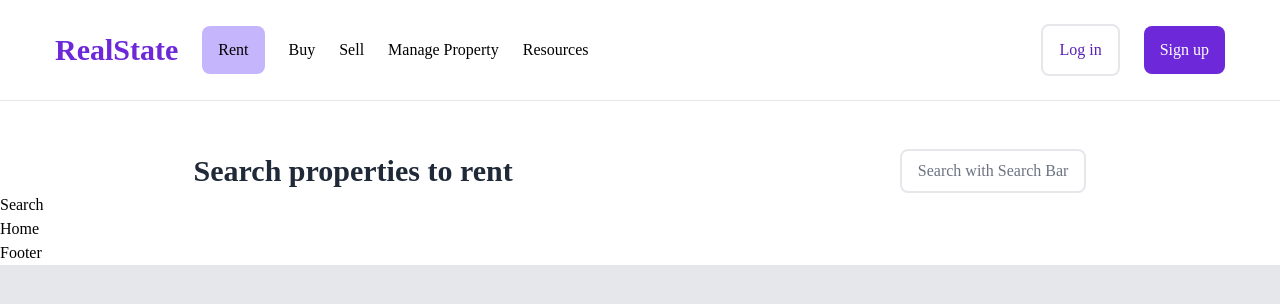
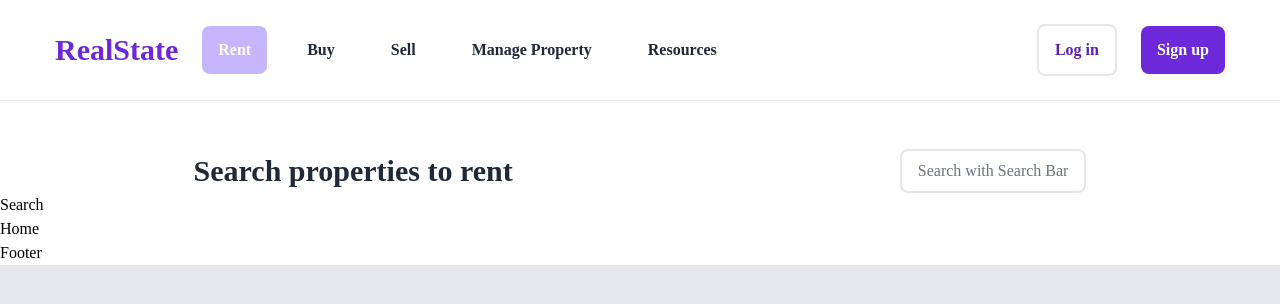
Before and after one commit to AnirudhaPatil-1/91acres-Real-Estate-Website, a React (Create React App) app: page / in a window 1280 px wide. Shown: the top 304 px of the page. Built offline with nearby package versions, Linux system fonts and the light colour scheme; the HTML template or start-up script is replaced by a standard one.

Commit message:
styling - styling header components for screen size

```diff
--- a/src/components/Header.js
+++ b/src/components/Header.js
@@ -7,20 +7,20 @@ import {Link} from "react-router-dom";
 const Header = () => {
     return (
         <header className="py-6 mb-12 border-b">
-            <div className="container mx-auto flex justify-between items-center" >
+            <div className="container mx-auto flex justify-between items-center font-bold text-gray-800" >
                 <div className="flex justify-between items-center gap-6">
                     <Link to="/">
                         {/* <img src={Logo} alt="logo"/> */}
                         <p className="text-violet-700 hover:text-violet-800 text-3xl font-bold transition">RealState</p>
                     </Link>
-                    <Link className="px-4 py-3 bg-violet-300 rounded-lg" to="">Rent</Link>
-                    <Link to="">Buy</Link>
-                    <Link to="">Sell</Link>
-                    <Link to="">Manage Property</Link>
-                    <Link to="">Resources</Link>
+                    <Link className="px-4 py-3 bg-violet-300 text-white rounded-lg" to="">Rent</Link>
+                    <Link className="px-4 py-3 hover:bg-violet-300 hover:text-white rounded-lg" to="">Buy</Link>
+                    <Link className="px-4 py-3 hover:bg-violet-300 hover:text-white rounded-lg"  to="">Sell</Link>
+                    <Link className="px-4 py-3 hover:bg-violet-300 hover:text-white rounded-lg"  to="">Manage Property</Link>
+                    <Link className="px-4 py-3 hover:bg-violet-300 hover:text-white rounded-lg"  to="">Resources</Link>
                 </div>
                 <div className="flex items-center gap-6 ">
-                    <Link className="border-2 text-violet-800  px-4 py-3 rounded-lg hover:bg-violet-800 hover:text-white transition" to="">Log in</Link>
+                    <Link className="border-2 text-violet-800  px-4 py-3 rounded-lg hover:bg-violet-300 hover:text-white transition" to="">Log in</Link>
                     <Link className="bg-violet-700 hover:bg-violet-800 text-white px-4 py-3 rounded-lg transition " to="">Sign up</Link>
                 </div>
 
```
